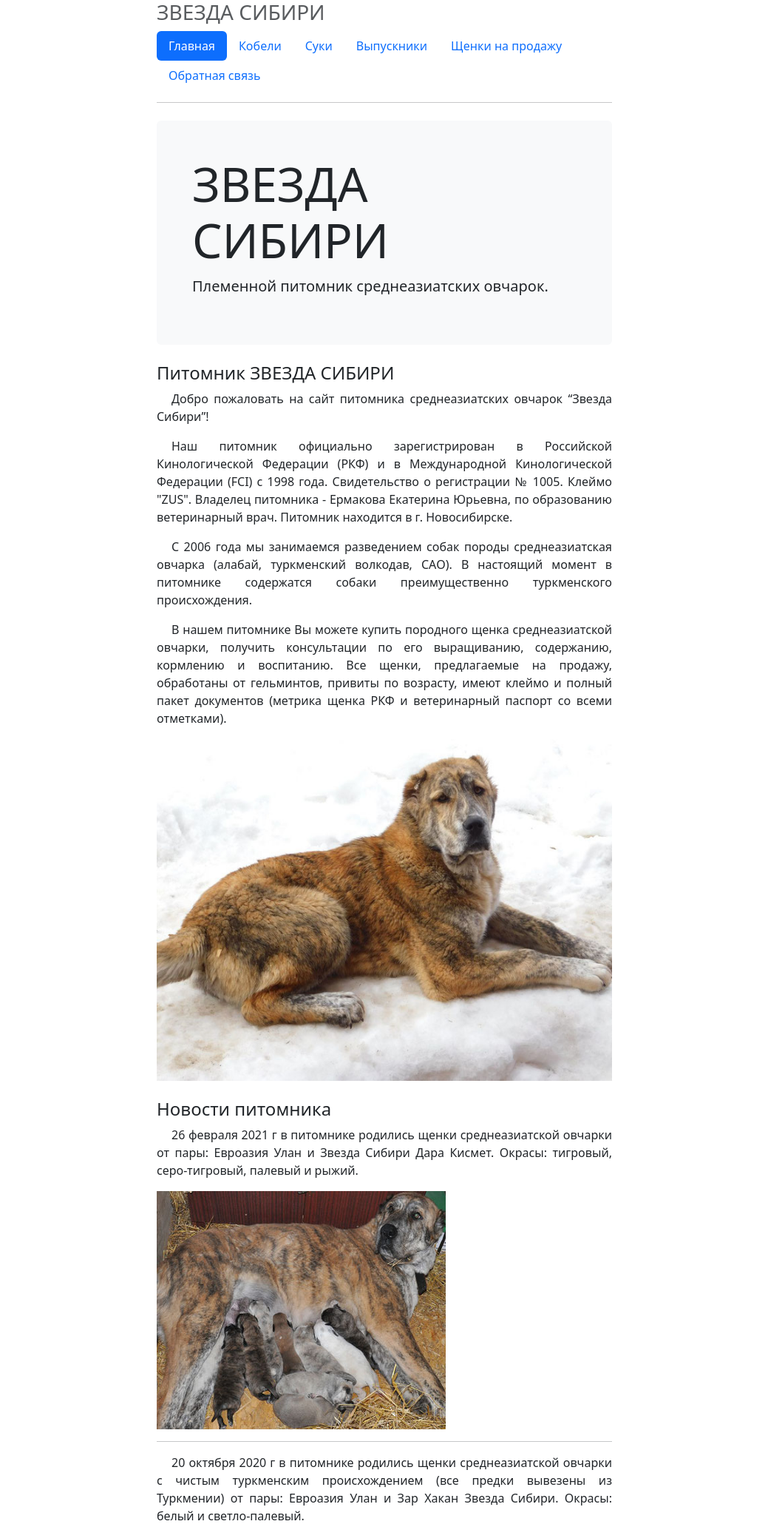
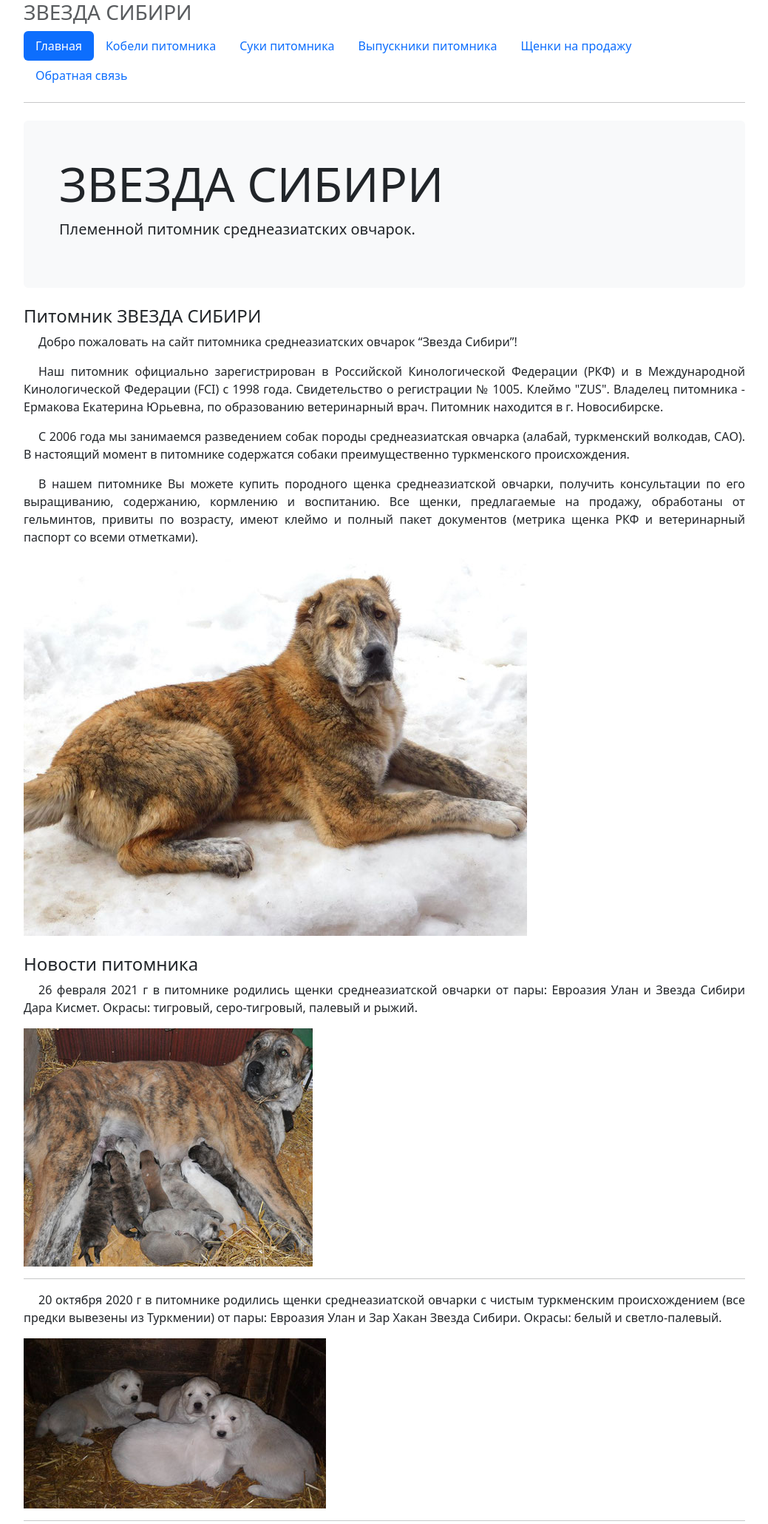
Before and after one commit to kurushimee/zvezda-sibiri, a Flask app: page / in a window 1280 px wide. Shown: the top 2060 px of the page at 74% size, without its empty margins (120-1159 px from the left). Run offline with Flask 2, Linux system fonts and the light colour scheme.

Commit message:
Update things

```diff
--- a/src/main.py
+++ b/src/main.py
@@ -6,9 +6,7 @@
 @app.route("/")
 @app.route("/index")
 def index():
-    return render_template(
-        "index.html", title="ЗВЕЗДА СИБИРИ"
-    )
+    return render_template("index.html", title="ЗВЕЗДА СИБИРИ")
 
 
 if __name__ == "__main__":
--- a/src/templates/base.html
+++ b/src/templates/base.html
@@ -10,7 +10,7 @@
 </head>
 
 <body>
-    <div class="container" style="max-width: 50%;">
+    <div class="container" style="max-width: 1000px">
         <div class="header clearfix">
             <h3 class="text-muted">ЗВЕЗДА СИБИРИ</h3>
             <nav>
@@ -19,13 +19,13 @@
                         <a class="nav-link active" href="#">Главная</a>
                     </li>
                     <li class="nav-item">
-                        <a class="nav-link" href="#">Кобели</a>
+                        <a class="nav-link" href="#">Кобели питомника</a>
                     </li>
                     <li class="nav-item">
-                        <a class="nav-link" href="#">Суки</a>
+                        <a class="nav-link" href="#">Суки питомника</a>
                     </li>
                     <li class="nav-item">
-                        <a class="nav-link" href="#">Выпускники</a>
+                        <a class="nav-link" href="#">Выпускники питомника</a>
                     </li>
                     <li class="nav-item">
                         <a class="nav-link" href="#">Щенки на продажу</a>
@@ -40,7 +40,7 @@
         {% block content %}{% endblock %}
         <hr>
         <footer class="footer">
-            <p class="text-muted">ЗВЕЗДА СИБИРИ 2023</p>
+            <p class="text-muted">Питомник "ЗВЕЗДА СИБИРИ" Copyright © 2023</p>
         </footer>
     </div>
     <script src="https://cdn.jsdelivr.net/npm/bootstrap@5.3.0-alpha1/dist/js/bootstrap.bundle.min.js"
--- a/src/templates/index.html
+++ b/src/templates/index.html
@@ -18,21 +18,21 @@
         выращиванию, содержанию, кормлению и воспитанию. Все щенки, предлагаемые на продажу, обработаны от
         гельминтов, привиты по возрасту, имеют клеймо и полный пакет документов (метрика щенка РКФ и
         ветеринарный паспорт со всеми отметками).</p>
-    <img src="static/img/kisa.jpg" class="img-fluid">
+    <img src="static/img/kisa.jpg" class="img-fluid watermark">
 </div>
 <div class="mt-4" style="text-align: justify; text-indent: 20px;">
     <h4 style="text-indent: 0;">Новости питомника</h4>
 
     <p>26 февраля 2021 г в питомнике родились щенки среднеазиатской овчарки от пары: Евроазия Улан и Звезда Сибири Дара
         Кисмет. Окрасы: тигровый, серо-тигровый, палевый и рыжий.</p>
-    <img src="static/img/mnoga_detey.jpg" class="img-fluid">
+    <img src="static/img/mnoga_detey.jpg" class="img-fluid watermark">
 
     <hr>
 
     <p>20 октября 2020 г в питомнике родились щенки среднеазиатской овчарки с чистым туркменским происхождением (все
         предки вывезены из Туркмении) от пары: Евроазия Улан и Зар Хакан Звезда Сибири. Окрасы: белый и светло-палевый.
     </p>
-    <img src="static/img/belie.jpg" class="img-fluid">
+    <img src="static/img/belie.jpg" class="img-fluid watermark">
 
     <hr>
 
@@ -40,10 +40,10 @@
         всепородной выставке ранга КЧФ, г. Москва, эксперт - Никитина Людмила, владелец - Беньковская Диана.</p>
     <div class="row">
         <div class="col">
-            <img src="static/img/danaya.jpg" class="img-fluid">
+            <img src="static/img/danaya.jpg" class="img-fluid watermark">
         </div>
         <div class="col">
-            <img src="static/img/diplom.jpg" class="img-fluid">
+            <img src="static/img/diplom.jpg" class="img-fluid watermark">
         </div>
     </div>
 
@@ -54,10 +54,10 @@
         Эгай-Самсонова.</p>
     <div class="row">
         <div class="col">
-            <img src="static/img/1.jpg" class="img-fluid">
+            <img src="static/img/1.jpg" class="img-fluid watermark">
         </div>
         <div class="col">
-            <img src="static/img/2.jpg" class="img-fluid">
+            <img src="static/img/2.jpg" class="img-fluid watermark">
         </div>
     </div>
 
```
Also changed, not shown: src/static/img/watermark.png (added).
